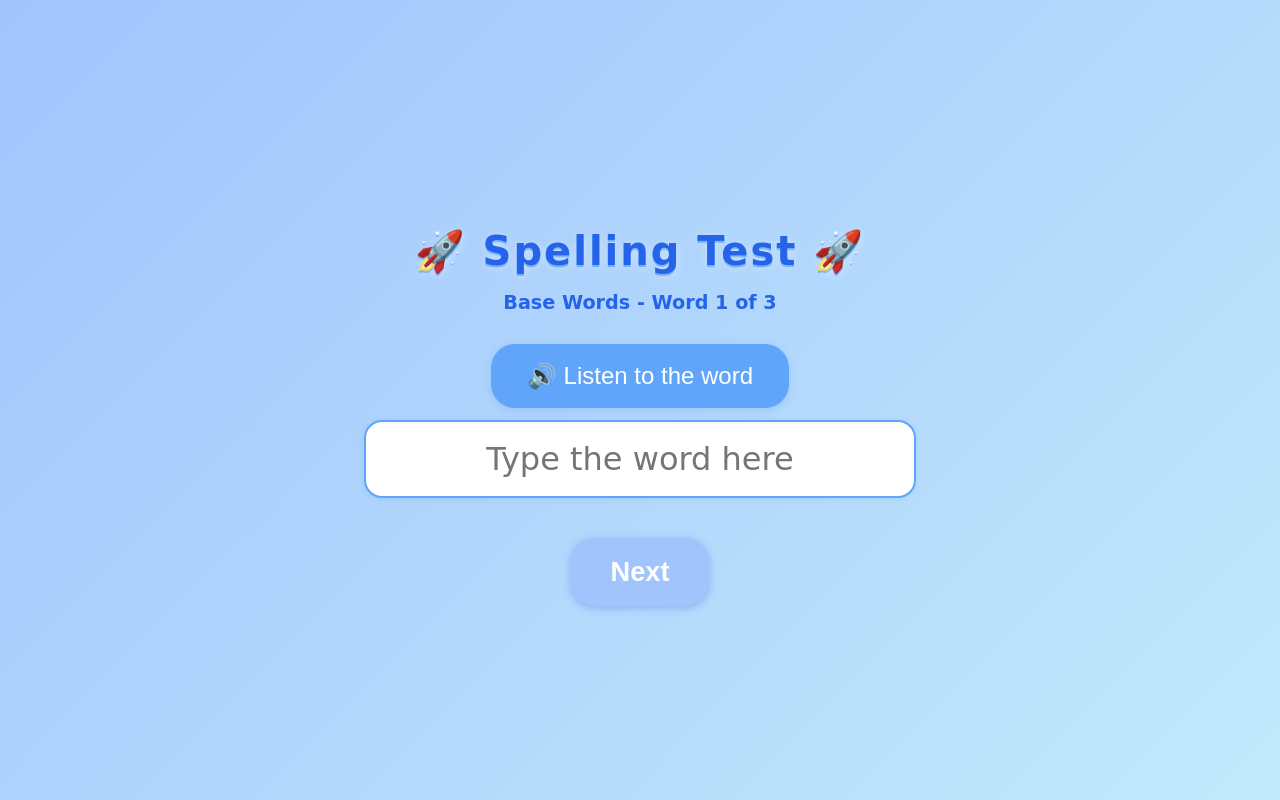
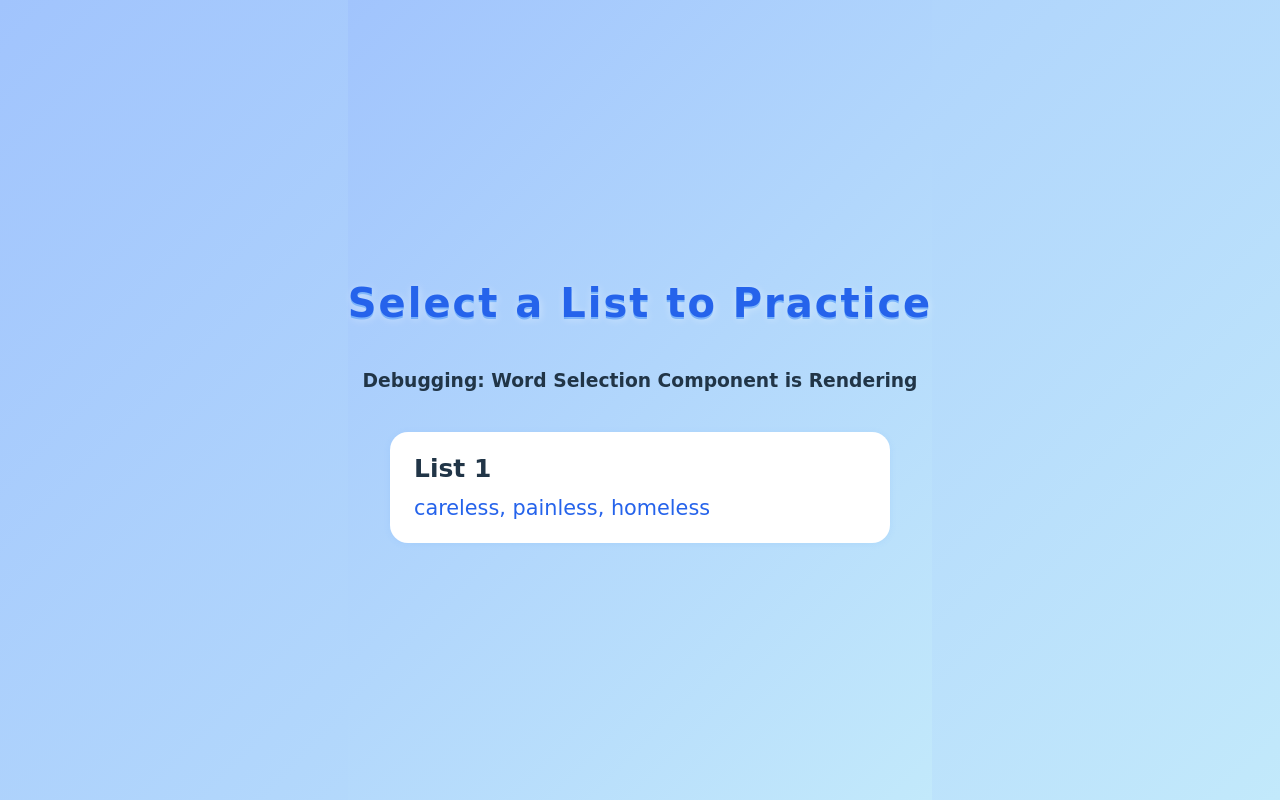
Before and after one commit to getOffIt/spellingWebsite, a React (Vite) app in the folder spellingWebsite/: page / in a window 1280 px wide. Built offline with nearby package versions, Linux system fonts and the light colour scheme.

Commit message:
Refactor App component to manage word selection and integrate WordSelection and SpellingTest components for improved user flow

```diff
--- a/spellingWebsite/src/App.tsx
+++ b/spellingWebsite/src/App.tsx
@@ -1,33 +1,22 @@
-import { useState } from 'react'
-import reactLogo from './assets/react.svg'
-import viteLogo from '/vite.svg'
+import React, { useState } from 'react'
 import './App.css'
+import WordSelection from './pages/WordSelection'
+import SpellingTest from './pages/SpellingTest'
 
 function App() {
-  const [count, setCount] = useState(0)
+  const [selectedWords, setSelectedWords] = useState<string[]>([])
+
+  const handleSelectWords = (words: string[]) => {
+    setSelectedWords(words)
+  }
 
   return (
     <>
-      <div>
-        <a href="https://vite.dev" target="_blank">
-          <img src={viteLogo} className="logo" alt="Vite logo" />
-        </a>
-        <a href="https://react.dev" target="_blank">
-          <img src={reactLogo} className="logo react" alt="React logo" />
-        </a>
-      </div>
-      <h1>Vite + React</h1>
-      <div className="card">
-        <button onClick={() => setCount((count) => count + 1)}>
-          count is {count}
-        </button>
-        <p>
-          Edit <code>src/App.jsx</code> and save to test HMR
-        </p>
-      </div>
-      <p className="read-the-docs">
-        Click on the Vite and React logos to learn more
-      </p>
+      {selectedWords.length > 0 ? (
+        <SpellingTest words={selectedWords} />
+      ) : (
+        <WordSelection onSelectWords={handleSelectWords} />
+      )}
     </>
   )
 }
--- a/spellingWebsite/src/main.tsx
+++ b/spellingWebsite/src/main.tsx
@@ -1,9 +1,10 @@
 import React from 'react'
 import ReactDOM from 'react-dom/client'
-import SpellingTest from './pages/SpellingTest'
+import App from './App'
+import './index.css'
 
 ReactDOM.createRoot(document.getElementById('root')!).render(
   <React.StrictMode>
-    <SpellingTest />
+    <App />
   </React.StrictMode>
 )
--- a/spellingWebsite/src/pages/SpellingTest.tsx
+++ b/spellingWebsite/src/pages/SpellingTest.tsx
@@ -21,9 +21,13 @@ function speak(text: string) {
   window.speechSynthesis.speak(utterance);
 }
 
-export default function SpellingTest() {
+export default function SpellingTest({ words }: { words: string[] }) {
+  if (!words || !Array.isArray(words) || words.length === 0) {
+    return null;
+  }
+
   const [step, setStep] = useState(0);
-  const [answers, setAnswers] = useState<string[]>(['', '', '']);
+  const [answers, setAnswers] = useState<string[]>(Array(words.length).fill(''));
   const [showResults, setShowResults] = useState(false);
   const [showPractice, setShowPractice] = useState(false);
   const [currentLevel, setCurrentLevel] = useState<'base' | 'full'>('base');
@@ -34,8 +38,8 @@ export default function SpellingTest() {
   useEffect(() => {
     if (
       showResults &&
-      answers.length === currentWords.length &&
-      answers.every((ans, idx) => ans.trim().toLowerCase() === currentWords[idx].word)
+      answers.length === words.length &&
+      answers.every((ans, idx) => ans.trim().toLowerCase() === words[idx])
     ) {
       confetti({
         particleCount: 150,
@@ -43,18 +47,18 @@ export default function SpellingTest() {
         origin: { y: 0.6 }
       });
     }
-  }, [showResults, answers, currentWords]);
+  }, [showResults, answers, words]);
 
   useEffect(() => {
     if (!showResults) {
       if (step === 0 && !spokenOnMount.current) {
-        speak(currentWords[0].word);
+        speak(words[0]);
         spokenOnMount.current = true;
       } else if (step !== 0) {
-        speak(currentWords[step].word);
+        speak(words[step]);
       }
     }
-  }, [step, showResults, currentWords]);
+  }, [step, showResults, words]);
 
   const handleInput = (e: React.ChangeEvent<HTMLInputElement>) => {
     const newAnswers = [...answers];
@@ -63,7 +67,7 @@ export default function SpellingTest() {
   };
 
   const handleNext = () => {
-    if (step < currentWords.length - 1) {
+    if (step < words.length - 1) {
       setStep(step + 1);
     } else {
       if (currentLevel === 'base') {
@@ -98,16 +102,16 @@ export default function SpellingTest() {
   };
 
   if (showPractice) {
-    const incorrectWords = currentWords.filter((item, idx) =>
-      answers[idx].trim().toLowerCase() !== item.word
+    const incorrectWords = words.filter((word, idx) =>
+      answers[idx].trim().toLowerCase() !== word
     );
-    return <PracticePage words={incorrectWords.map(w => w.word)} />;
+    return <PracticePage words={incorrectWords} />;
   }
 
   if (showResults) {
     return (
       <SpellingResults
-        words={currentWords}
+        words={words.map(word => ({ word, sentence: '' }))}
         answers={answers}
         onPractice={() => setShowPractice(true)}
         onRetry={handleRetry}
@@ -115,15 +119,15 @@ export default function SpellingTest() {
     );
   }
 
-  const current = currentWords[step];
+  const current = words[step];
 
   return (
     <div className="spelling-container">
       <h2 className="spelling-title">🚀 Spelling Test 🚀</h2>
       <div className="spelling-progress">
-        {currentLevel === 'base' ? 'Base Words' : 'Full Words'} - Word {step + 1} of {currentWords.length}
+        {currentLevel === 'base' ? 'Base Words' : 'Full Words'} - Word {step + 1} of {words.length}
       </div>
-      <button className="spelling-listen-btn" onClick={() => speak(current.word)}>
+      <button className="spelling-listen-btn" onClick={() => speak(current)}>
         🔊 Listen to the word
       </button>
       <input
@@ -141,7 +145,7 @@ export default function SpellingTest() {
         autoCorrect="off"
       />
       <button className="spelling-btn" onClick={handleNext} disabled={!answers[step]}>
-        {step === currentWords.length - 1 ? 'See Results' : 'Next'}
+        {step === words.length - 1 ? 'See Results' : 'Next'}
       </button>
     </div>
   );
--- /dev/null
+++ b/spellingWebsite/src/pages/WordSelection.css
@@ -0,0 +1,55 @@
+.word-selection-container {
+  display: flex;
+  flex-direction: column;
+  align-items: center;
+  justify-content: center;
+  height: 100vh;
+  background: linear-gradient(135deg, #a1c4fd 0%, #c2e9fb 100%);
+  font-family: 'Comic Sans MS', 'Comic Sans', 'Arial Rounded MT Bold', 'Arial', sans-serif;
+}
+
+.word-selection-title {
+  color: #2563eb;
+  font-size: 2.5rem;
+  margin-bottom: 16px;
+  letter-spacing: 2px;
+  text-shadow: 1px 2px 8px #fff6, 0 2px 0 #60a5fa;
+}
+
+.word-list {
+  list-style: none;
+  padding: 0;
+  margin: 0;
+  width: 90vw;
+  max-width: 500px;
+}
+
+.word-list-item {
+  font-size: 1.3rem;
+  margin: 18px 0;
+  padding: 18px 24px;
+  border-radius: 18px;
+  background: #fff;
+  box-shadow: 0 1px 6px #60a5fa22;
+  cursor: pointer;
+  transition: background 0.2s, color 0.2s;
+  display: flex;
+  flex-direction: column;
+  align-items: flex-start;
+}
+
+.word-list-item:hover {
+  background: #60a5fa;
+  color: #fff;
+}
+
+.list-name {
+  font-weight: bold;
+  font-size: 1.2em;
+  margin-bottom: 6px;
+}
+
+.list-words {
+  font-size: 1em;
+  color: #2563eb;
+}
--- /dev/null
+++ b/spellingWebsite/src/pages/WordSelection.tsx
@@ -0,0 +1,35 @@
+import React from 'react';
+import './WordSelection.css';
+
+const wordLists = [
+  {
+    name: 'List 1',
+    words: ['careless', 'painless', 'homeless'],
+  },
+  // Future lists can be added here
+  // { name: 'List 2', words: ['joyless', 'thankless', 'useless'] },
+];
+
+const WordSelection = ({ onSelectWords }: { onSelectWords: (words: string[]) => void }) => {
+  return (
+    <div className="word-selection-container">
+      <h2 className="word-selection-title">Select a List to Practice</h2>
+      {/* Debugging Text */}
+      <h3>Debugging: Word Selection Component is Rendering</h3>
+      <ul className="word-list">
+        {wordLists.map((list, idx) => (
+          <li
+            key={idx}
+            className="word-list-item"
+            onClick={() => onSelectWords(list.words)}
+          >
+            <div className="list-name">{list.name}</div>
+            <div className="list-words">{list.words.join(', ')}</div>
+          </li>
+        ))}
+      </ul>
+    </div>
+  );
+};
+
+export default WordSelection;
```
